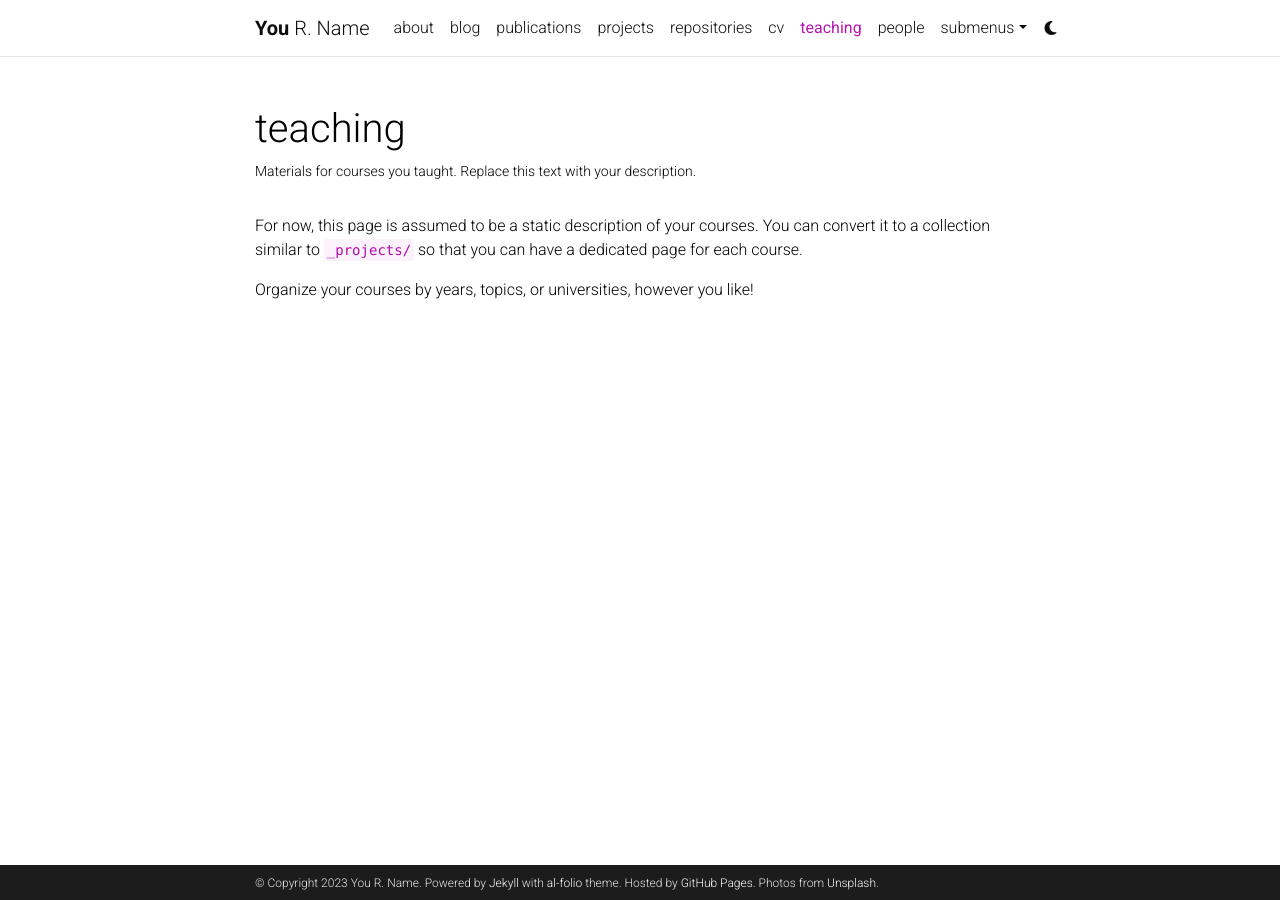
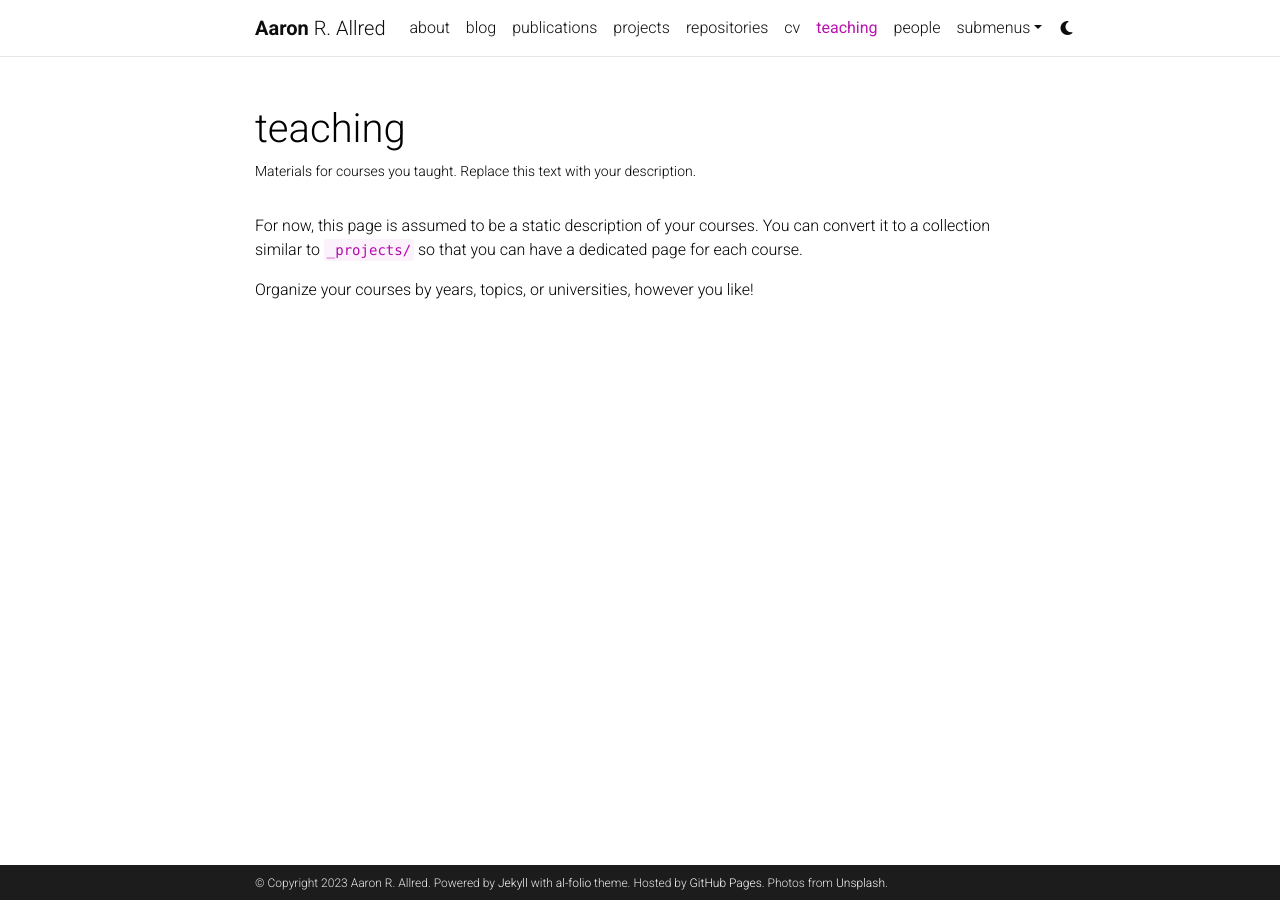
Before and after one commit to aaronallred/aaronallred.github.io, a Jekyll site: the page built from _pages/teaching.md, in a window 1280 px wide. Built offline with Jekyll 4.4.1, drawn with Linux system fonts in a browser that asks for light colours; comment, search, counter and statistics services are not loaded; a style sheet for code colours, icons or effects is not loaded.

Commit message:
Update _config.yml

```diff
--- a/_config.yml
+++ b/_config.yml
@@ -3,9 +3,9 @@
 # -----------------------------------------------------------------------------
 
 title: blank # the website title (if blank, full name will be used instead)
-first_name: You
+first_name: Aaron
 middle_name: R.
-last_name: Name
+last_name: Allred
 email: you@example.com
 description: > # the ">" symbol means to ignore newlines until "footer_text:"
   A simple, whitespace theme for academics. Based on [*folio](https://github.com/bogoli/-folio) design.
@@ -18,7 +18,7 @@ keywords: jekyll, jekyll-theme, academic-website, portfolio-website  # add your
 lang: en # the language of your site (for example: en, fr, cn, ru, etc.)
 icon: ⚛️  # the emoji used as the favicon (alternatively, provide image name in /assets/img/)
 
-url: https://alshedivat.github.io # the base hostname & protocol for your site
+url: https://aaronallred.github.io # the base hostname & protocol for your site
 baseurl: /al-folio # the subpath of your site, e.g. /blog/
 last_updated: false # set to true if you want to display last updated in the footer
 impressum_path:  # set to path to include impressum link in the footer, use the same path as permalink in a page, helps to conform with EU GDPR
```
